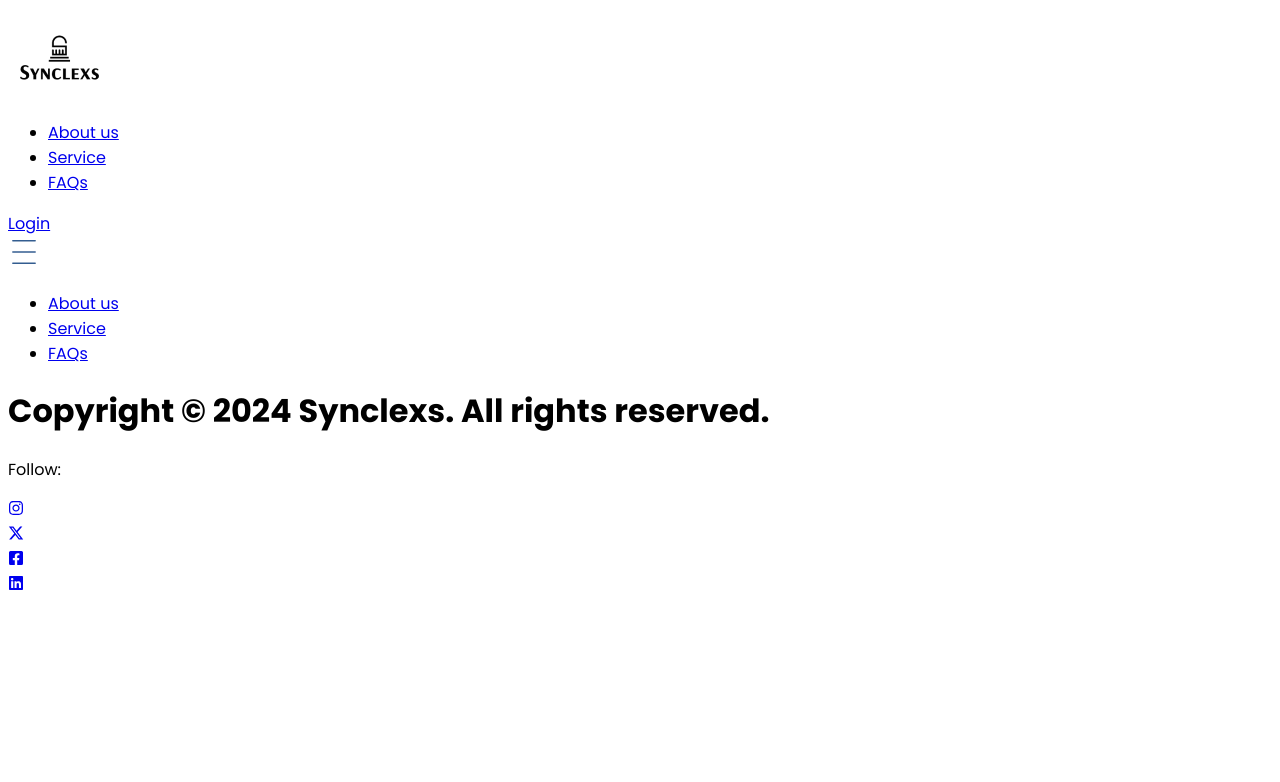
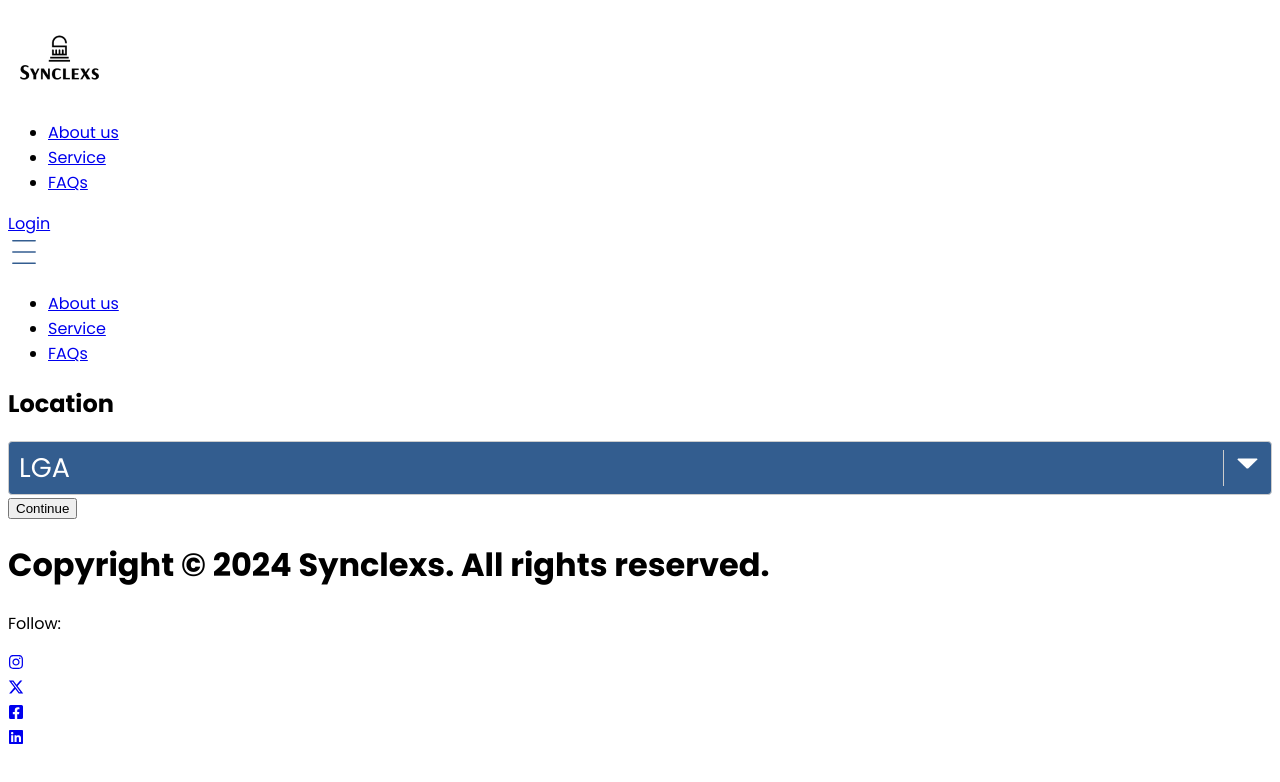
Before and after one commit to Uche-Onuh/synclexs, a React (Vite) app: page /user/add-deal in a window 1280 px wide. Shown: the top 782 px of the page. Built offline with nearby package versions, Linux system fonts and the light colour scheme.

Commit message:
settings

```diff
--- a/package.json
+++ b/package.json
@@ -18,6 +18,7 @@
     "react-icons": "^5.2.1",
     "react-redux": "^8.1.3",
     "react-router-dom": "^6.26.0",
+    "react-select": "^5.8.0",
     "react-toastify": "^10.0.5",
     "redux-persist": "^6.0.0"
   },
--- a/src/index.css
+++ b/src/index.css
@@ -7,3 +7,33 @@
 body {
   font-family: Poppins;
 }
+
+.custom-range {
+  -webkit-appearance: none;
+  appearance: none;
+  width: 100%;
+  height: 8px;
+  border: 1px solid #003574;
+  border-radius: 10px;
+  outline: none;
+}
+
+.custom-range::-webkit-slider-thumb {
+  -webkit-appearance: none;
+  appearance: none;
+  width: 40px; /* Thumb size */
+  height: 40px; /* Thumb size */
+  background: #708DB0; /* Thumb color */
+  border: 2px solid #708DB0;
+  border-radius: 50%;
+  cursor: pointer;
+}
+
+.custom-range::-moz-range-thumb {
+  width: 40px; /* Thumb size */
+  height: 40px; /* Thumb size */
+  background: #708DB0; /* Thumb color */
+  border: 2px solid #708DB0;
+  border-radius: 50%;
+  cursor: pointer;
+}
--- /dev/null
+++ b/src/pages/Deals/AddDeal.jsx
@@ -0,0 +1,147 @@
+import React, { useState } from "react";
+import { Helmet } from "../../components";
+import Select from "react-select";
+
+import { VscTriangleDown } from "react-icons/vsc";
+
+const options = [
+  { value: "Kosofe", label: "Kosofe", min: 150000, max: 300000 },
+  { value: "Alimosho", label: "Alimosho", min: 250000, max: 500000 },
+  { value: "Ikorodu", label: "Ikorodu", min: 350000, max: 600000 },
+];
+
+const customStyles = {
+  control: (base) => ({
+    ...base,
+    backgroundColor: "#003574CC", // Custom background for the select
+    color: "#fff",
+    fontSize: "27px",
+  }),
+  singleValue: (base) => ({
+    ...base,
+    color: "#fff",
+    fontSize: "27px",
+  }),
+  dropdownIndicator: (base) => ({
+    ...base,
+    color: "#fff", // Chevron color
+    fontSize: "27px",
+  }),
+  option: (provided, state) => ({
+    ...provided,
+    backgroundColor: state.isFocused ? "#003574CC" : "#D9D9D9", // Background for options
+    color: state.isSelected ? "#000" : "#000", // Text color for options
+    fontSize: "27px",
+    borderBottom: "2px solid #000", // Add a white border between options
+  }),
+  menu: (base) => ({
+    ...base,
+    backgroundColor: "#fff", // Background for the menu
+  }),
+  placeholder: (base) => ({
+    ...base,
+    fontSize: "27px", // Font size for the placeholder
+    color: "#fff", // Placeholder text color
+  }),
+};
+
+// Custom dropdown indicator component
+const CustomDropdownIndicator = (props) => {
+  return (
+    <div {...props.innerProps}>
+      <VscTriangleDown
+        style={{
+          color: "#fff",
+          fontSize: "27px",
+          marginLeft: "10px",
+          marginRight: "10px",
+        }}
+      />
+    </div>
+  );
+};
+
+// Currency formatter function
+const formatCurrency = (value) => {
+  return new Intl.NumberFormat("en-NG", {
+    style: "currency",
+    currency: "NGN",
+  }).format(value);
+};
+
+const AddDeal = () => {
+  const [selectedOption, setSelectedOption] = useState(null);
+  const [rangeValue, setRangeValue] = useState(0);
+
+  // Handle option change
+  const handleSelectChange = (option) => {
+    setSelectedOption(option);
+    setRangeValue(option.min); // Set the range value to the min of the selected option
+  };
+
+  // Handle range value change
+  const handleRangeChange = (e) => {
+    setRangeValue(Number(e.target.value));
+  };
+
+  return (
+    <div className="flex flex-col min-h-screen">
+      <Helmet title="Add-deals">
+        <section className="w-[90%] mx-auto py-16">
+          <h1 className="text-[32px] font-semibold leading-[48px] mb-6">
+            Location
+          </h1>
+
+          <Select
+            options={options}
+            styles={customStyles}
+            placeholder="LGA"
+            components={{
+              DropdownIndicator: CustomDropdownIndicator, // Use custom dropdown icon
+            }}
+            onChange={handleSelectChange} // Track selected option
+          />
+
+          {/* Display the range bar if an option is selected */}
+          {selectedOption && (
+            <div className="mt-6">
+              <h2 className="text-[20px] font-semibold mb-4">
+                Properties price range between{" "}
+                {formatCurrency(selectedOption.min)} and{" "}
+                {formatCurrency(selectedOption.max)}
+              </h2>
+              <input
+                type="range"
+                min={selectedOption.min}
+                max={selectedOption.max}
+                value={rangeValue}
+                onChange={handleRangeChange}
+                className="w-full custom-range"
+                style={{
+                  background: `linear-gradient(to right, #708DB0 ${
+                    ((rangeValue - selectedOption.min) /
+                      (selectedOption.max - selectedOption.min)) *
+                    100
+                  }%, #fff ${
+                    ((rangeValue - selectedOption.min) /
+                      (selectedOption.max - selectedOption.min)) *
+                    100
+                  }%)`,
+                }}
+              />
+              <p className="mt-2 text-[20px] font-semibold">
+                Selected Price: {formatCurrency(rangeValue)}
+              </p>
+            </div>
+          )}
+
+          <button className="bg-alternate py-2 px-4 rounded-l font-normal text-[15px] leading-[22px] text-white hover:bg-primary hover:text-[#000] uppercase mb-20">
+            Continue
+          </button>
+        </section>
+      </Helmet>
+    </div>
+  );
+};
+
+export default AddDeal;
--- a/src/pages/Deals/index.jsx
+++ b/src/pages/Deals/index.jsx
@@ -8,15 +8,13 @@ const Deals = () => {
 
   return (
     <div className="flex flex-col min-h-screen">
-      {" "}
       {/* Main wrapper for the page */}
       <Helmet title="Deals">
         <section className="flex-grow py-10">
-          {" "}
           {/* Main content area */}
           <div className="w-[90%] mx-auto flex justify-end">
             <button
-              onClick={() => navigate("/user/add-deals")}
+              onClick={() => navigate("/user/add-deal")}
               className="bg-alternate py-2 px-4 rounded-l font-normal text-[15px] leading-[22px] text-white hover:bg-primary hover:text-[#000] uppercase mb-20"
               aria-label="Add a new deal"
             >
--- a/src/pages/Login/index.jsx
+++ b/src/pages/Login/index.jsx
@@ -80,10 +80,12 @@ const Login = () => {
           }
         );
 
-        const token = response.data.token;
+        const token = response.data.token.access;
+        const id = response.data.user_id;
 
         dispatch(
           login({
+            id,
             token,
             isLoggedIn: true,
           })
--- a/src/pages/Signup/VerifyEmail.jsx
+++ b/src/pages/Signup/VerifyEmail.jsx
@@ -5,6 +5,9 @@ import { blob, logoblack } from "../../assets";
 import { toast } from "react-toastify";
 import axios from "../../api/axios"; // Ensure axios is imported
 import { maskEmail } from "../../utilityFunctions/functions";
+
+import { useDispatch } from "react-redux";
+import { login } from "../../redux/slice/userSlice";
 
 const VERIFY_EMAIL = "auth/verify-email/"; // Ideally, this URL should be managed via environment variables
 
@@ -14,6 +17,8 @@ const VerifyEmail = () => {
   const [codes, setCodes] = useState(["", "", "", ""]);
   const [errors, setErrors] = useState({});
   const [isLoading, setisLoading] = useState(false);
+
+  const dispatch = useDispatch();
 
   // Handle input change and remove error
   const handleChange = (index, e) => {
@@ -73,7 +78,7 @@ const VerifyEmail = () => {
 
       try {
         // If form is valid, proceed with form submission
-        await axios.post(
+        const response = await axios.post(
           VERIFY_EMAIL,
           JSON.stringify({
             email,
@@ -88,13 +93,24 @@ const VerifyEmail = () => {
         );
         setisLoading(false);
 
-        toast.success("Verification successful");
+        const token = response.data.token.access;
+        const id = response.data.user_id;
+
+        dispatch(
+          login({
+            id,
+            token,
+            isLoggedIn: true,
+          })
+        );
+
+        toast.success("Verification successful, redirecting to homepage");
 
         setTimeout(() => {
-          navigate("/auth/login"); // Redirect to a different page after verification
+          navigate("/");
         }, 3000);
 
-        console.log("Form submitted successfully:", pin);
+        // console.log("Form submitted successfully:", pin);
       } catch (error) {
         // Error handling
         setisLoading(false);
@@ -161,7 +177,11 @@ const VerifyEmail = () => {
                 type="submit"
                 className="bg-[#003574] py-2 rounded-[10px] outline-none border-none hover:bg-primary text-secondary hover:text-tertiary font-bold text-[24px] transition  ease-in-out duration-700"
               >
-                Verify
+                {isLoading ? (
+                  <span className="spinner">Loading...</span>
+                ) : (
+                  "Verify"
+                )}
               </button>
             </div>
           </form>
--- a/src/pages/index.js
+++ b/src/pages/index.js
@@ -8,6 +8,7 @@ import Homepage from "./Homepage";
 import Settings from "./Settings";
 import Deals from "./Deals";
 import DealsDetail from "./Deals/DealsDetail";
+import AddDeal from "./Deals/AddDeal";
 
 export {
   Login,
@@ -19,4 +20,5 @@ export {
   Settings,
   Deals,
   DealsDetail,
+  AddDeal,
 };
--- a/src/redux/slice/userSlice.js
+++ b/src/redux/slice/userSlice.js
@@ -11,10 +11,12 @@ const userSlice = createSlice({
   initialState,
   reducers: {
     login: (state, action) => {
+      state.id = action.payload.id;
       state.token = action.payload.token;
       state.isLoggedIn = true;
     },
     logout: (state) => {
+      state.id = null;
       state.token = null;
       state.isLoggedIn = false;
     },
--- a/src/router/Routers.jsx
+++ b/src/router/Routers.jsx
@@ -9,6 +9,7 @@ import {
   Settings,
   Deals,
   DealsDetail,
+  AddDeal,
 } from "../pages";
 import { Routes, Route } from "react-router-dom";
 
@@ -20,6 +21,7 @@ const Routers = () => {
       <Route path="user/settings" element={<Settings />} />
       <Route path="user/deals" element={<Deals />} />
       <Route path="user/deals/:id" element={<DealsDetail />} />
+      <Route path="user/add-deal" element={<AddDeal />} />
 
       <Route path="/*">
         <Route path="auth/login" element={<Login />} />
```
Also changed, not shown: src/pages/Settings/index.jsx (+51 -5 lines), 2 other files (tests, documents, lock files or other folders).
